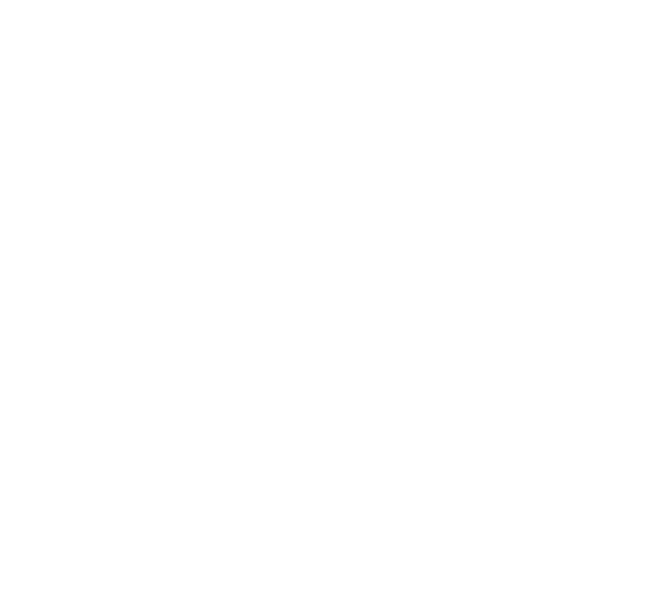
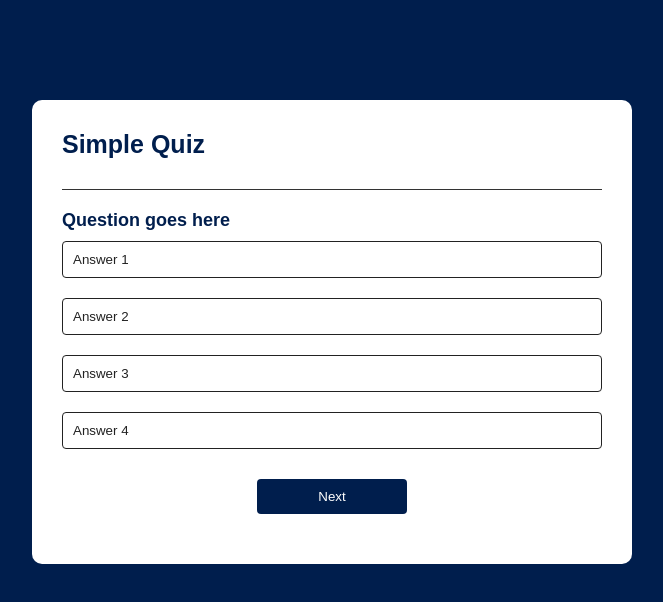
Before and after one commit to kkhaddejah/quiz-app, a plain HTML site: page index.html in a window 1280 px wide. Shown: the whole page, without its empty margins (308-971 px from the left). Drawn offline with Linux system fonts and the light colour scheme.

Commit message:
Added css and html code.

```diff
--- a/index.html
+++ b/index.html
@@ -4,9 +4,21 @@
     <meta charset="UTF-8">
     <meta name="viewport" content="width=device-width, initial-scale=1.0">
     <link rel="stylesheet" href="style.css">
-    <title>Quizz App</title>
+    <title>Quiz App</title>
 </head>
 <body>
-
+    <div class="app">
+        <h1>Simple Quiz</h1>
+        <div class="quiz">
+            <h2 id="question">Question goes here</h2>
+            <div id="answer-buttons">
+                <button class="btn">Answer 1</button>
+                <button class="btn">Answer 2</button>
+                <button class="btn">Answer 3</button>
+                <button class="btn">Answer 4</button>
+            </div>
+            <button id="next-btn">Next</button>
+        </div>
+    </div>
 </body>
 </html>
--- a/style.css
+++ b/style.css
@@ -4,3 +4,58 @@
     font-family: 'Poppins', sans-serif;
     box-sizing: border-box;
 }
+body{
+    background: #001e4d;
+}
+.app{
+    background: #fff;
+    width: 90%;
+    max-width: 600px;
+    margin: 100px auto 0;
+    border-radius: 10px;
+    padding: 30px;
+}
+.app h1{
+    font-size: 25px;
+    color: #001e4d;
+    font-weight: 600;
+    border-bottom: 1px solid #333;
+    padding-bottom: 30px;
+}
+.quiz{
+    padding: 20px 0;
+}
+.quiz h2{
+    font-size: 18px;
+    color: #001e4d;
+    font-weight: 600;
+}
+.btn{
+    background: #fff;
+    color: #222;
+    font-weight: 500;
+    width: 100%;
+    border: 1px solid #222;
+    padding: 10px;
+    margin: 10px 0;
+    text-align: left;
+    border-radius: 4px;
+    cursor: pointer;
+    transition: all 0.3s;
+}
+.btn:hover{
+    background: #222;
+    color: #fff;
+}
+#next-btn{
+    background: #001e4d;
+    color: #fff;
+    font-weight: 500;
+    width: 150px;
+    border: 0;
+    padding: 10px;
+    margin: 20px auto 0;
+    border-radius: 4px;
+    cursor: pointer;
+    display: block;
+}
```
